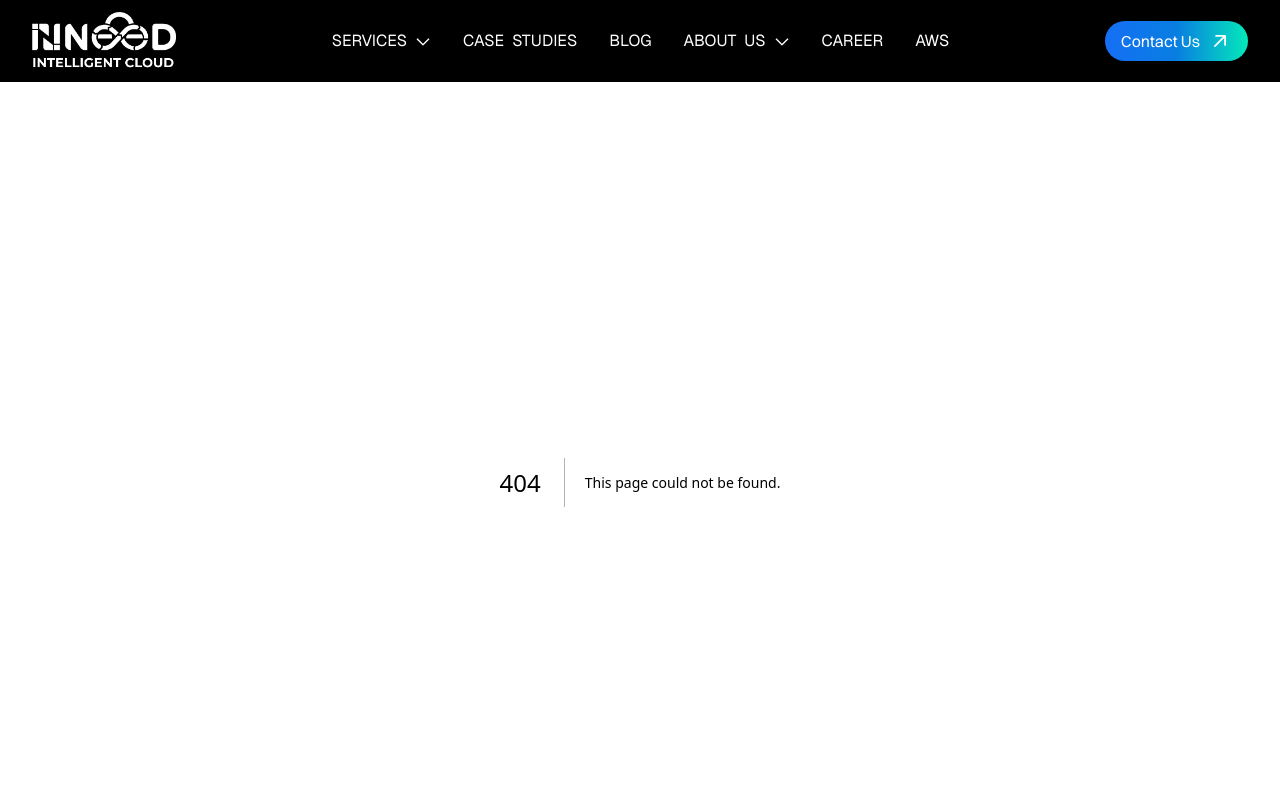
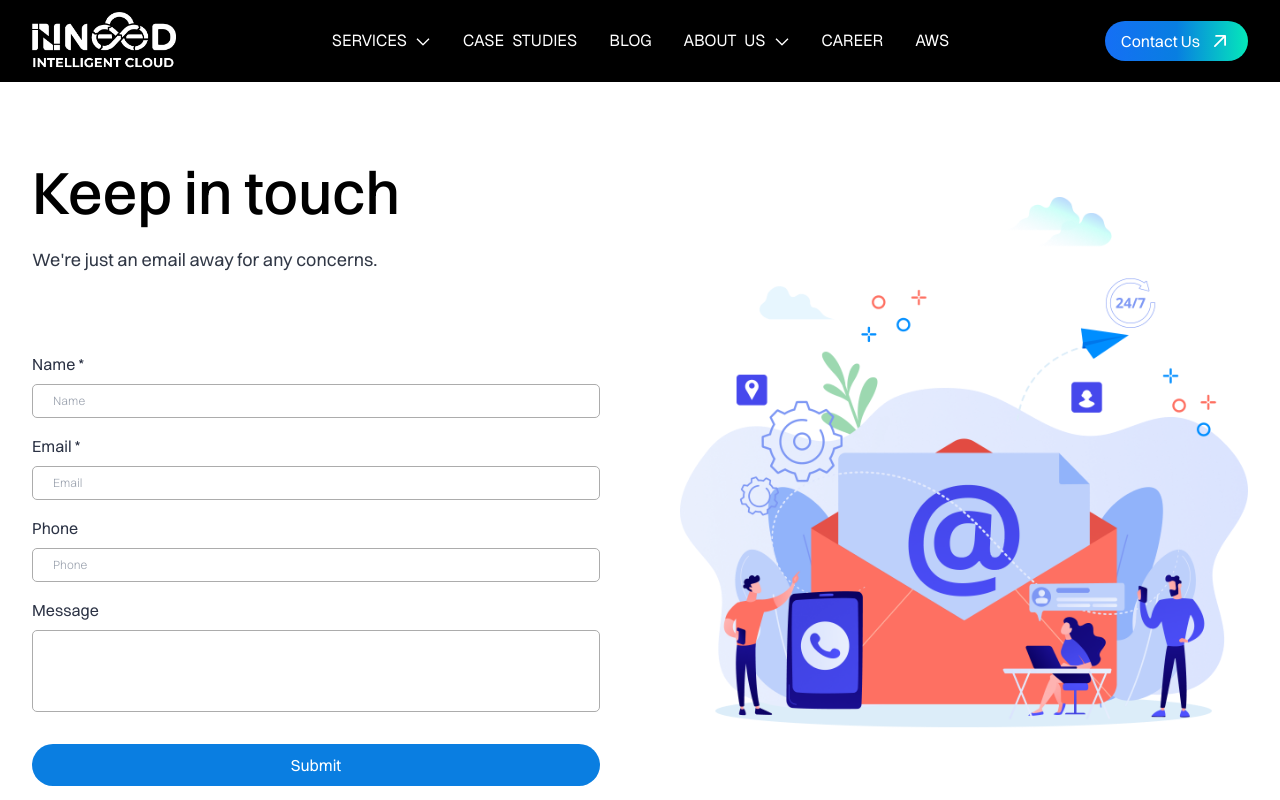
Before and after one commit to daniyalk-dev/cloud-solution, a Next.js app: page /contact-us in a window 1280 px wide. Before the commit this address had no page. Shown: the top 800 px of the page. Built offline with nearby package versions, Linux system fonts and the light colour scheme.

Commit message:
contact-us page added

```diff
--- a/src/app/about-us/_components/contentImage.tsx
+++ b/src/app/about-us/_components/contentImage.tsx
@@ -1,6 +1,6 @@
 "use client";
 import Image from "next/image";
-import { TitleDescription } from "@/interfaces/common";
+import { TitleDescription } from "@/interfaces/about-us";
 import useIntersectionObserver from "@/custom-hooks/intersectionObserver";
 import { useRef } from "react";
 
--- a/src/app/about-us/_components/team.tsx
+++ b/src/app/about-us/_components/team.tsx
@@ -6,7 +6,6 @@ import { createRef, RefObject, useRef, useState, useEffect } from "react";
 import LinkedInIcon from "@/assets/images/linkedin white.png";
 import useIntersectionObserver from "@/custom-hooks/intersectionObserver";
 import clsx from "clsx";
-import { usePathname } from "next/navigation";
 
 interface TeamImages {
   [key: string]: DynamicImages;
@@ -15,7 +14,6 @@ interface TeamImages {
 const TeamSection = ({ data }: { data: Team[] }) => {
   const [activeTeam, setActiveTeam] = useState<string>(data[0].href);
   const [memberImages, setMemberImages] = useState<TeamImages>({});
-  const pathname = usePathname();
   const mainRef = useRef<HTMLDivElement>(null);
   const teamMemberRefs = useRef(
     data.reduce((acc, team) => {
--- /dev/null
+++ b/src/app/contact-us/page.tsx
@@ -0,0 +1,68 @@
+import ContactUsIcon from "@/assets/images/contact-us.png";
+import Image from "next/image";
+
+const ContactUs = () => {
+  return (
+    <section className="container mx-auto px-4 sm:px-8 my-8 sm:my-16 md:my-20">
+      <div className="grid lg:grid-cols-2 gap-12 lg:gap-20">
+        <div>
+          <h2 className="text-3xl sm:text-4xl md:text-5xl lg:text-6xl font-medium mb-2 sm:mb-6">
+            Keep in touch
+          </h2>
+          <div className="text-textSecondary md:text-lg mb-4 sm:mb-12">
+            {" We're just an email away for any concerns."}
+          </div>
+          <form className="pt-[30px]">
+            <div className="flex flex-col mb-4 text-[#2C3345FF] gap-2">
+              <label htmlFor="full_name">Name *</label>
+              <input
+                id="full_name"
+                type="text"
+                placeholder="Name"
+                className="text-xs font-light border border-solid border-[#ACACACFF] outline-none rounded-[5px] py-2 pl-5 pr-[15px]"
+              />
+              <div className="text-[#CB3837] hidden">Name is required</div>
+            </div>
+            <div className="flex flex-col mb-4 text-[#2C3345FF] gap-2">
+              <label htmlFor="email">Email *</label>
+              <input
+                id="email"
+                type="text"
+                placeholder="Email"
+                className="text-xs font-light border border-solid border-[#ACACACFF] outline-none rounded-[5px] py-2 pl-5 pr-[15px]"
+              />
+              <div className="text-[#CB3837] hidden">Email is required</div>
+            </div>
+            <div className="flex flex-col mb-4 text-[#2C3345FF] gap-2">
+              <label htmlFor="phone">Phone</label>
+              <input
+                id="phone"
+                type="text"
+                placeholder="Phone"
+                className="text-xs font-light border border-solid border-[#ACACACFF] outline-none rounded-[5px] py-2 pl-5 pr-[15px]"
+              />
+              <div className="text-[#CB3837] hidden">Phone is required</div>
+            </div>
+            <div className="flex flex-col mb-8 text-[#2C3345FF] gap-2">
+              <label htmlFor="full_name">Message</label>
+              <textarea
+                id="message"
+                rows={4}
+                className="text-xs font-light border border-solid border-[#ACACACFF] outline-none rounded-[5px] py-2 pl-5 pr-[15px] resize-none"
+              />
+              <div className="text-[#CB3837] hidden">Name is required</div>
+            </div>
+            <button className="bg-[#0A7EE1FF] border-none rounded-[30px] py-[9px] w-full text-white">
+              Submit
+            </button>
+          </form>
+        </div>
+        <div className="flex justify-center items-start md:items-center">
+          <Image src={ContactUsIcon} alt="Contact Us" />
+        </div>
+      </div>
+    </section>
+  );
+};
+
+export default ContactUs;
```
Also changed, not shown: src/assets/images/contact-us.png (added).
